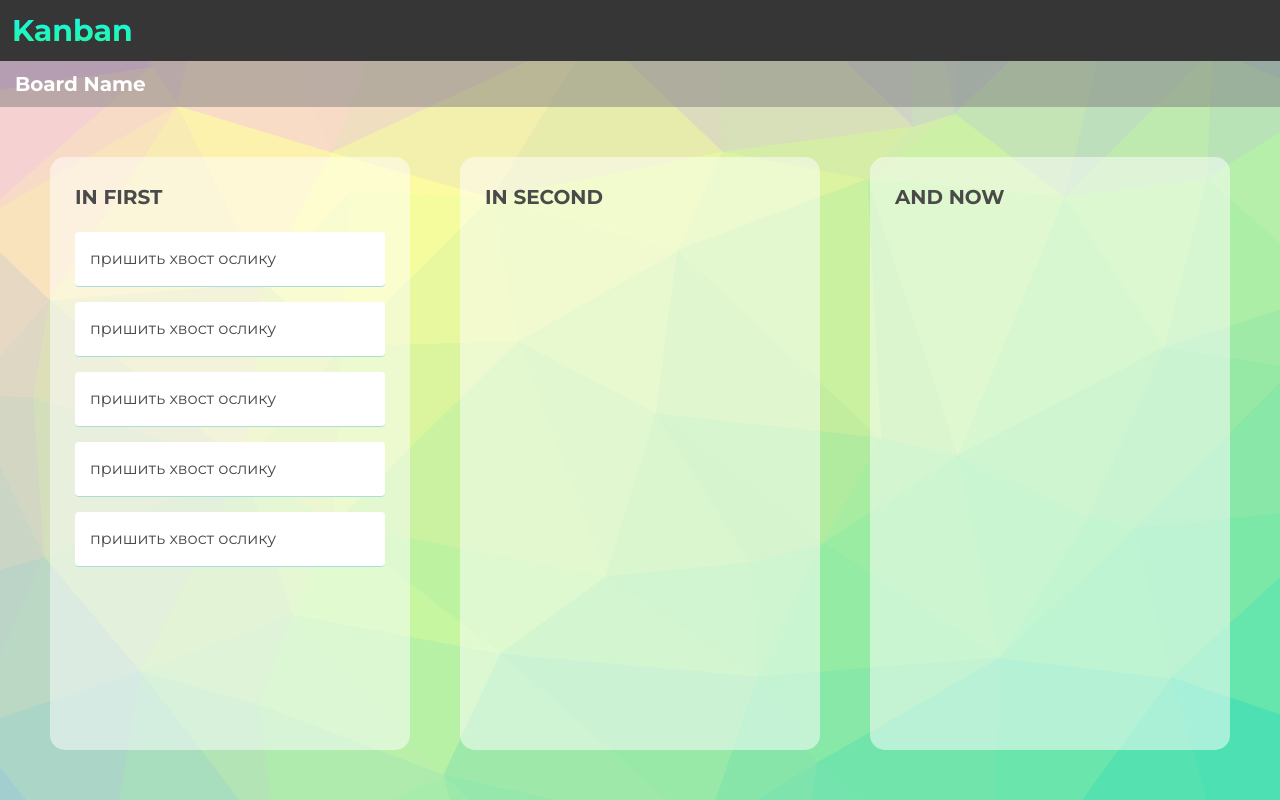
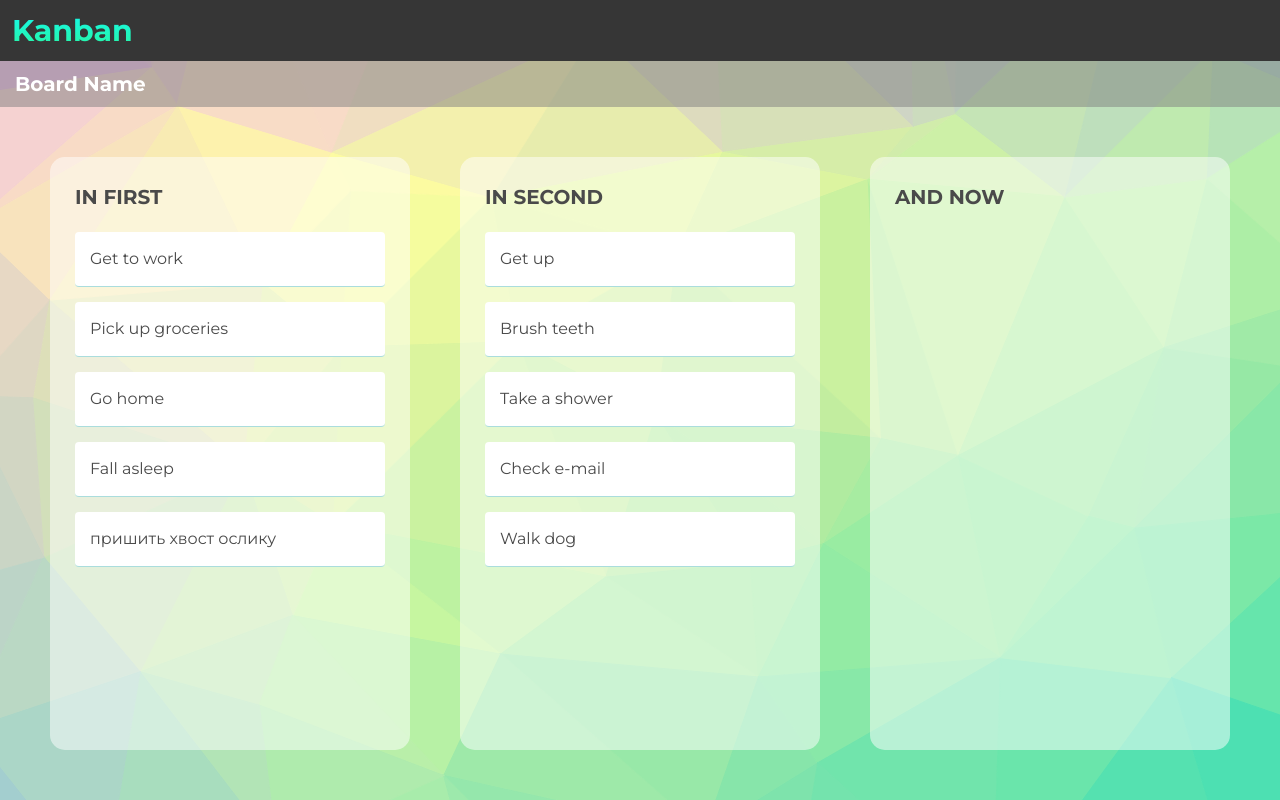
Before and after one commit to feerbax56/kanban, an Angular app: page / in a window 1280 px wide. Built offline with nearby package versions, Linux system fonts and the light colour scheme; a web font is replaced by a local one.

Commit message:
add: drag and drop for 2 columns

```diff
--- a/src/app/app.module.ts
+++ b/src/app/app.module.ts
@@ -5,7 +5,7 @@
 import {AppComponent} from './app.component';
 import {MainViewComponent} from './pages/main-view/main-view.component';
 import {BoardComponent} from './models/board/board.component';
-import {CdkDropList} from '@angular/cdk/drag-drop';
+import {CdkDropList, CdkDropListGroup, DragDropModule} from '@angular/cdk/drag-drop';
 
 @NgModule({
   declarations: [
@@ -17,6 +17,8 @@
     BrowserModule,
     AppRoutingModule,
     CdkDropList,
+    CdkDropListGroup,
+    DragDropModule
 
   ],
   providers: [],
--- a/src/app/pages/main-view/main-view.component.html
+++ b/src/app/pages/main-view/main-view.component.html
@@ -14,44 +14,44 @@
     </div>
 
     <div class="board-wrapper">
-      <div class="board-columns">
-
-
-        <div class="board-column"
-             cdkDropList
-             #todoList="cdkDropList"
-             [cdkDropListData]="todo"
-             [cdkDropListConnectedTo]="[todoList]"
-             (cdkDropListDropped)="drop($event)"
-        >
-
-
-          <div class="column-title" >
+      <div class="board-columns" cdkDropListGroup>
+        <div class="board-column">
+          <div class="column-title">
             In first
           </div>
-          <div class="task-container">
+
+          <div class="task-container"
+               cdkDropList
+               #todoList="cdkDropList"
+               [cdkDropListData]="todo"
+               (cdkDropListDropped)="drop($event)"
+          >
+            <div class="task" *ngFor="let item of todo" cdkDrag>
+              {{item}}
+            </div>
             <div class="task" cdkDrag>
-              пришить хвост ослику
-            </div>
-            <div class="task">
-              пришить хвост ослику
-            </div>
-            <div class="task">
-              пришить хвост ослику
-            </div>
-            <div class="task">
-              пришить хвост ослику
-            </div>
-            <div class="task">
               пришить хвост ослику
             </div>
           </div>
         </div>
+
         <div class="board-column">
           <div class="column-title">
             In second
           </div>
+
+          <div class="task-container"
+               cdkDropList
+               #doneList="cdkDropList"
+               [cdkDropListData]="done"
+               (cdkDropListDropped)="drop($event)"
+          >
+            <div class="task" *ngFor="let item of done" cdkDrag>
+              {{item}}
+            </div>
+          </div>
         </div>
+
         <div class="board-column">
 
           <div class="column-title">
--- a/src/app/pages/main-view/main-view.component.scss
+++ b/src/app/pages/main-view/main-view.component.scss
@@ -87,3 +87,22 @@
 
   box-shadow: 0 5px -3px rgba(0, 0, 0, 0.05), 0 3px 14px 2px rgba(0, 0, 0, 0.05);
 }
+.cdk-drag-preview {
+  box-sizing: border-box;
+  border-radius: 4px;
+  box-shadow: 0 5px 5px -3px rgba(0, 0, 0, 0.2),
+  0 8px 10px 1px rgba(0, 0, 0, 0.14),
+  0 3px 14px 2px rgba(0, 0, 0, 0.12);
+}
+
+.cdk-drag-placeholder {
+  opacity: 0;
+}
+
+.cdk-drag-animating {
+  transition: transform 250ms cubic-bezier(0, 0, 0.2, 1);
+}
+
+.task-container.cdk-drop-list-dragging .task:not(.cdk-drag-placeholder) {
+  transition: transform 250ms cubic-bezier(0, 0, 0.2, 1);
+}
--- a/src/app/pages/main-view/main-view.component.ts
+++ b/src/app/pages/main-view/main-view.component.ts
@@ -1,11 +1,12 @@
 import { Component } from '@angular/core';
 import {CdkDragDrop, moveItemInArray, transferArrayItem} from '@angular/cdk/drag-drop';
+
 
 
 @Component({
   selector: 'app-main-view',
   templateUrl: './main-view.component.html',
-  styleUrls: ['./main-view.component.scss']
+  styleUrls: ['./main-view.component.scss'],
 })
 export class MainViewComponent {
   todo = ['Get to work', 'Pick up groceries', 'Go home', 'Fall asleep'];
```
